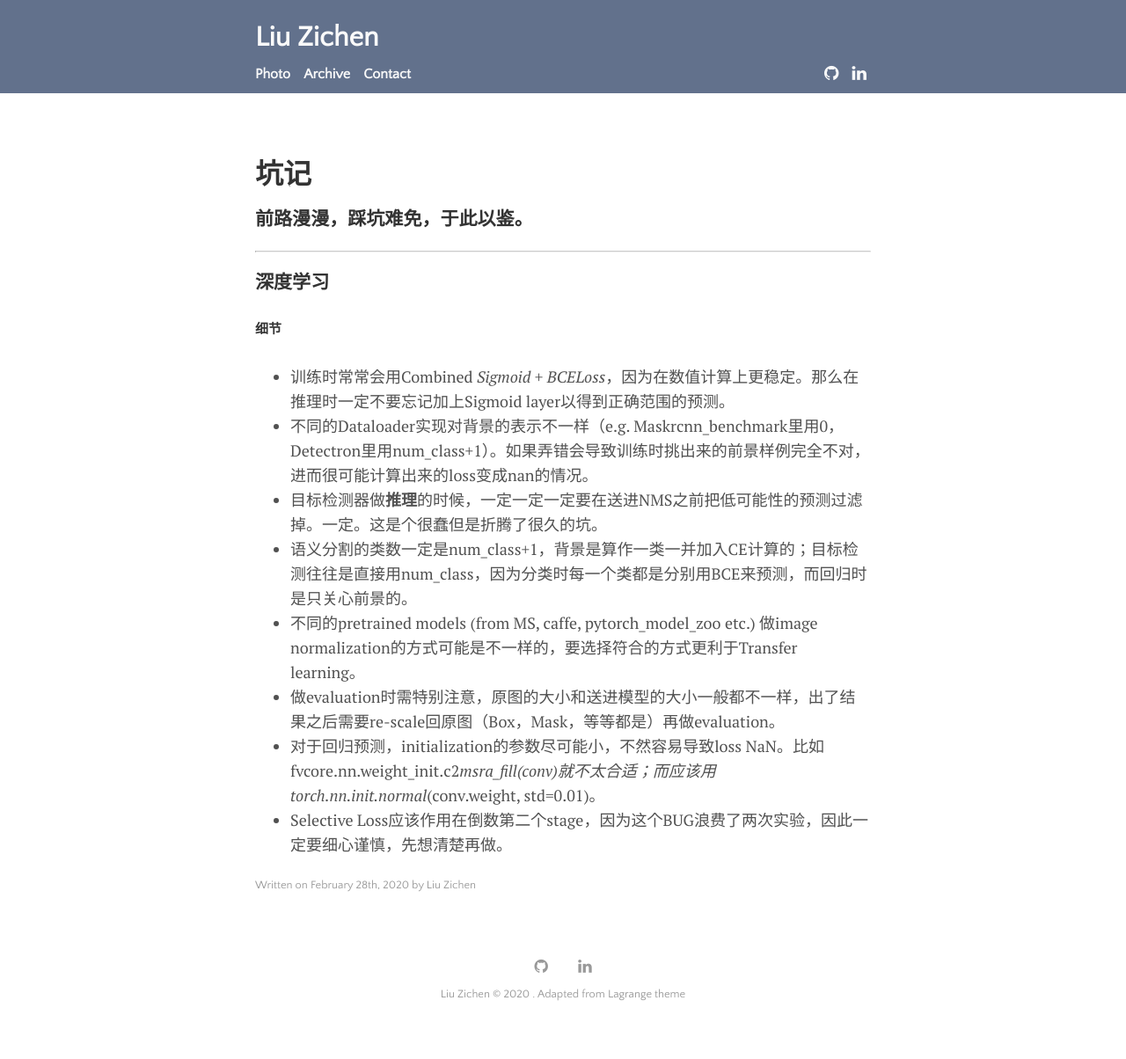
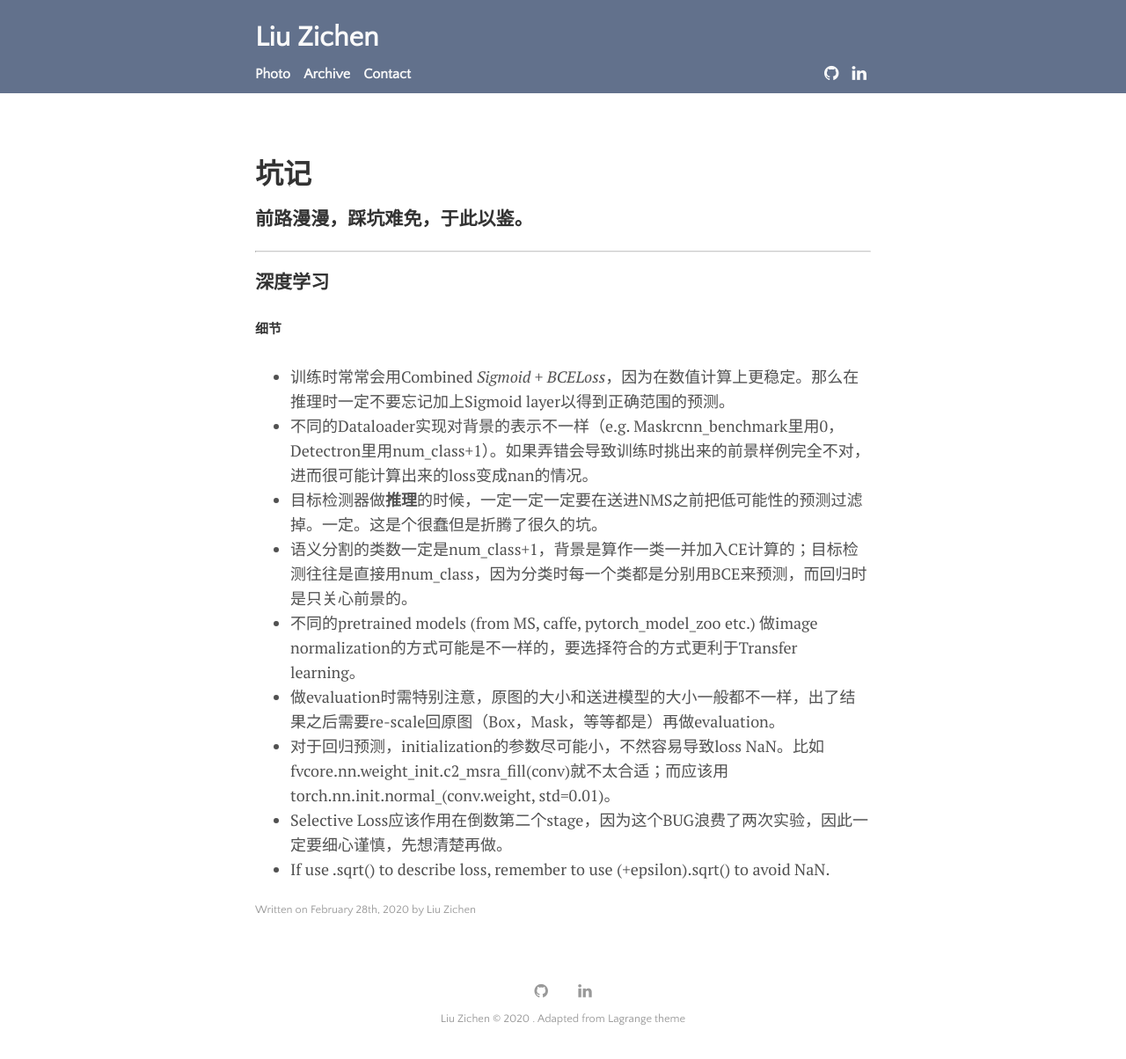
Before and after one commit to lkevinzc/lkevinzc.github.io, a Jekyll site: the page built from _posts/2020-02-28-dlnotes.md, in a window 1280 px wide. Shown: the whole page at 88% size. Built offline with Jekyll 4.4.1, drawn with Linux system fonts in a browser that asks for light colours; before the commit the page ends 1176 px from its top, so only the background shows below that.

Commit message:
update debug note

```diff
--- a/_posts/2020-02-28-dlnotes.md
+++ b/_posts/2020-02-28-dlnotes.md
@@ -17,5 +17,6 @@ abstract: 前路漫漫，踩坑难免，于此以鉴。
 - 语义分割的类数一定是num_class+1，背景是算作一类一并加入CE计算的；目标检测往往是直接用num_class，因为分类时每一个类都是分别用BCE来预测，而回归时是只关心前景的。
 - 不同的pretrained models (from MS, caffe, pytorch_model_zoo etc.) 做image normalization的方式可能是不一样的，要选择符合的方式更利于Transfer learning。
 - 做evaluation时需特别注意，原图的大小和送进模型的大小一般都不一样，出了结果之后需要re-scale回原图（Box，Mask，等等都是）再做evaluation。
-- 对于回归预测，initialization的参数尽可能小，不然容易导致loss NaN。比如fvcore.nn.weight_init.c2_msra_fill(conv)就不太合适；而应该用torch.nn.init.normal_(conv.weight, std=0.01)。
+- 对于回归预测，initialization的参数尽可能小，不然容易导致loss NaN。比如fvcore.nn.weight_init.c2\_msra_fill(conv)就不太合适；而应该用torch.nn.init.normal\_(conv.weight, std=0.01)。
 - Selective Loss应该作用在倒数第二个stage，因为这个BUG浪费了两次实验，因此一定要细心谨慎，先想清楚再做。
+- If use .sqrt() to describe loss, remember to use (+epsilon).sqrt() to avoid NaN.
```
